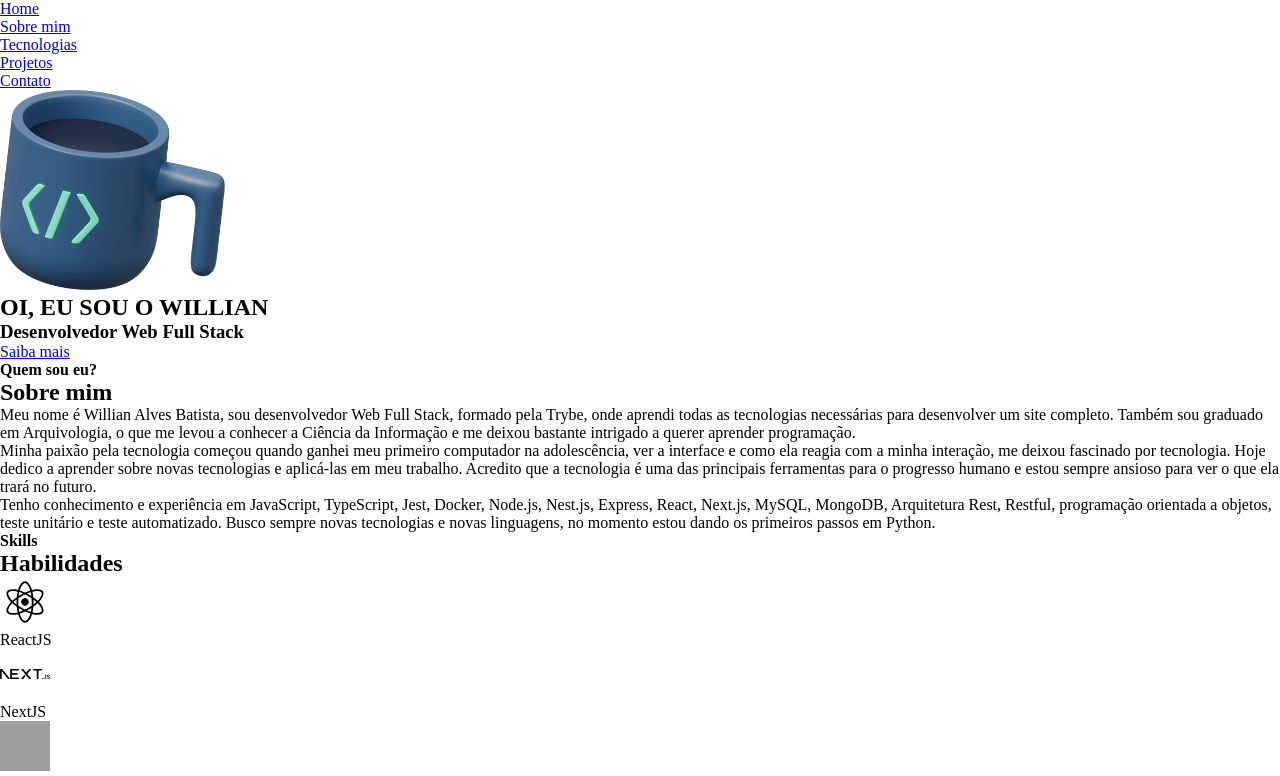
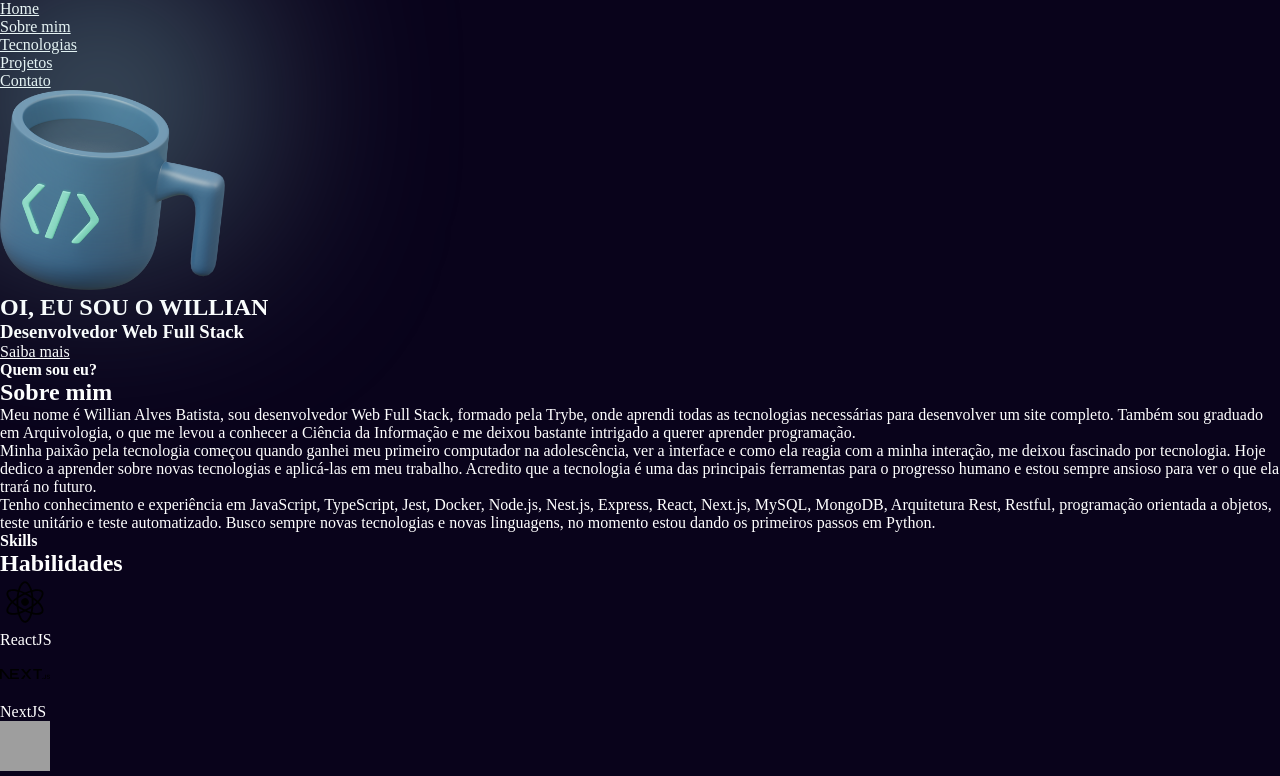
Before and after one commit to willianbatist/portfolio_web, a Next.js app: page / in a window 1280 px wide. Shown: the top 776 px of the page. Built offline with nearby package versions, Linux system fonts and the light colour scheme; grey boxes are pictures that could not be loaded.

Commit message:
styles: background new cor

```diff
--- a/src/app/page.tsx
+++ b/src/app/page.tsx
@@ -9,6 +9,8 @@ import Contact from "../components/contact/Contact";
 export default function Home() {
   return (
     <main>
+      <span className="spanBlur">
+      </span>
       <Header/>
       <Title/>
       <About/>
--- a/src/components/footer/Footer.tsx
+++ b/src/components/footer/Footer.tsx
@@ -5,7 +5,7 @@ import * as F from "./footer.style";
 export default function Footer() {
   return(
     <F.Footer>
-
+      <p>Copyriht © 2023 Willian Alves Batista </p>
     </F.Footer>
   );
 }
--- a/src/components/header/header.style.ts
+++ b/src/components/header/header.style.ts
@@ -3,5 +3,4 @@ import styled from "styled-components";
 
 
 export const Header = styled.header`
-
 `;
--- a/src/styles/globals.css
+++ b/src/styles/globals.css
@@ -2,4 +2,16 @@
   box-sizing: border-box;
   padding: 0;
   margin: 0;
+  background-color: #09031B;
+  color: white;
 }
+
+.spanBlur {
+  background-color: #94D0D1;
+  filter: blur(120px);
+  border-radius: 100px;
+  width: 200px;
+  height: 200px;
+  position: absolute;
+  z-index: 0;
+}
```
